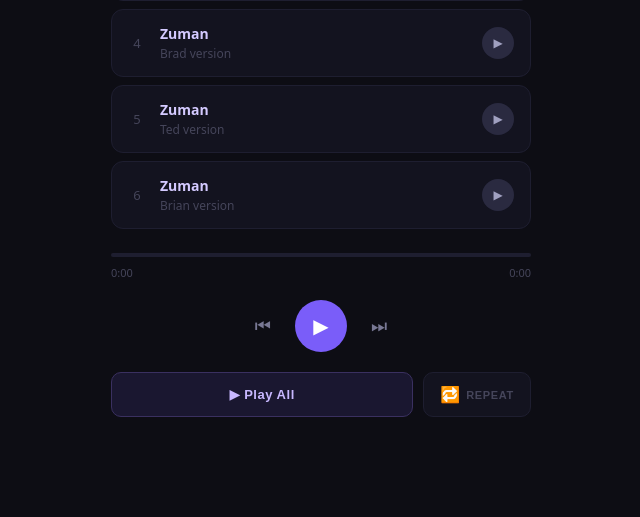
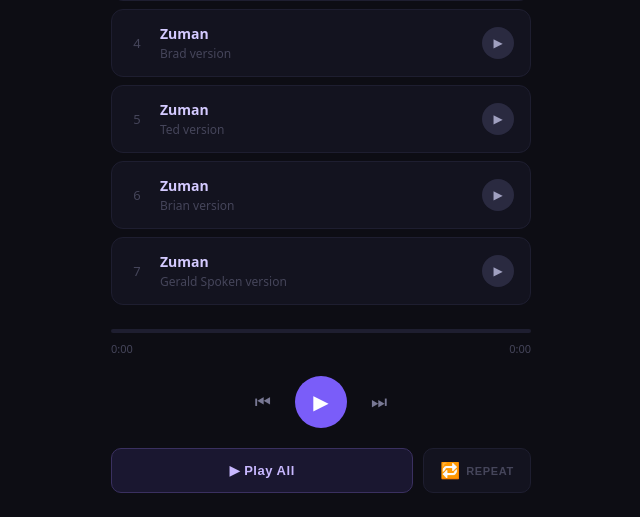
Before and after one commit to kerry-netizen/dream-decoder, a Flask app: page /zuman in a window 1280 px wide. Shown: the part 368-885 px from the top of the page, without its empty margins (319-959 px from the left). Before the commit the page ends 785 px from the top, so only its background shows below. Run offline with Flask 3, Linux system fonts and the light colour scheme; data that the repository does not hold is empty; parts of the project's set-up code (start-up, migrations or seed data) failed here and were passed over.

Commit message:
Add Gerald Spoken version as track 7
Co-Authored-By: Claude Sonnet 4.6 <noreply@anthropic.com>

```diff
--- a/templates/zuman.html
+++ b/templates/zuman.html
@@ -320,6 +320,14 @@
       </div>
       <button class="track-btn" aria-label="Play">▶</button>
     </div>
+    <div class="track" data-index="6">
+      <span class="track-num">7</span>
+      <div class="track-info">
+        <div class="track-title">Zuman</div>
+        <div class="track-version">Gerald Spoken version</div>
+      </div>
+      <button class="track-btn" aria-label="Play">▶</button>
+    </div>
   </div>
 
   <div class="progress-wrap">
@@ -356,7 +364,8 @@ const TRACKS = [
   { src: "{{ url_for('static', filename='Zuman3.mp3') }}", title: "Zuman", version: "Gerald version" },
   { src: "{{ url_for('static', filename='Zuman4.mp3') }}", title: "Zuman", version: "Brad version" },
   { src: "{{ url_for('static', filename='Zuman5.mp3') }}", title: "Zuman", version: "Ted version" },
-  { src: "{{ url_for('static', filename='Zuman6.mp3') }}", title: "Zuman", version: "Brian version" }
+  { src: "{{ url_for('static', filename='Zuman6.mp3') }}", title: "Zuman", version: "Brian version" },
+  { src: "{{ url_for('static', filename='Zuman7.mp3') }}", title: "Zuman", version: "Gerald Spoken version" }
 ];
 
 const audio        = document.getElementById('audio');
```
Also changed, not shown: 1 other file.
